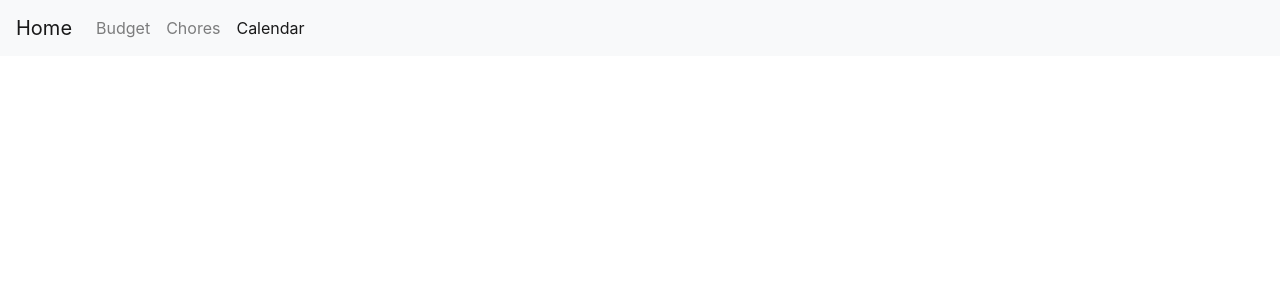
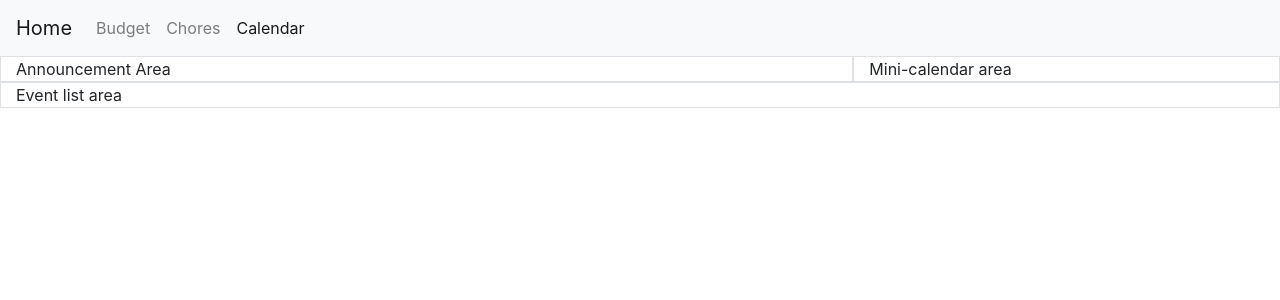
Before and after one commit to slimbeek6/under-one-roof, a React (Create React App) app in the folder client/: page /calendar in a window 1280 px wide. Shown: the top 300 px of the page. Built offline with nearby package versions, Linux system fonts and the light colour scheme.

Commit message:
initial calendar page structure

```diff
--- a/client/src/App.js
+++ b/client/src/App.js
@@ -3,7 +3,7 @@ import { BrowserRouter as Router, Route, Switch } from "react-router-dom";
 // import Home from "./pages/Home";
 import Budget from "./pages/Budget";
 // import Chores from "./pages/Chores";
-// import Calendar from "./pages/Calendar";
+import Calendar from "./pages/Calendar";
 // import { StoreProvider } from "./utils/GlobalState";
 import Nav from "./components/Nav"
 
@@ -17,8 +17,8 @@ function App() {
             {/* <Route exact path="/" component={Home} />
             <Route exact path="/home" component={Home} /> */}
             <Route exact path="/budget" component={Budget} />
-            {/* <Route exact path="/calendar" component={Calendar} />
-            <Route exact path="/chores" component={Chores} /> */}
+            <Route exact path="/calendar" component={Calendar} />
+            {/* <Route exact path="/chores" component={Chores} /> */}
           </Switch>
         {/* </StoreProvider> */}
       </div>
--- a/client/src/pages/Calendar.js
+++ b/client/src/pages/Calendar.js
@@ -2,8 +2,20 @@ import React from 'react';
 
 function Calendar() {
   return (
-    <div>
-
+    <div className="container-fluid">
+      <header className="row">
+        <div className="col-8 border">
+          Announcement Area
+        </div>
+        <div className="col-4 border">
+          Mini-calendar area
+        </div>
+      </header>
+      <main className="row">
+        <div className="col-12 border">
+          Event list area
+        </div>
+      </main>
     </div>
   )
 }
```
